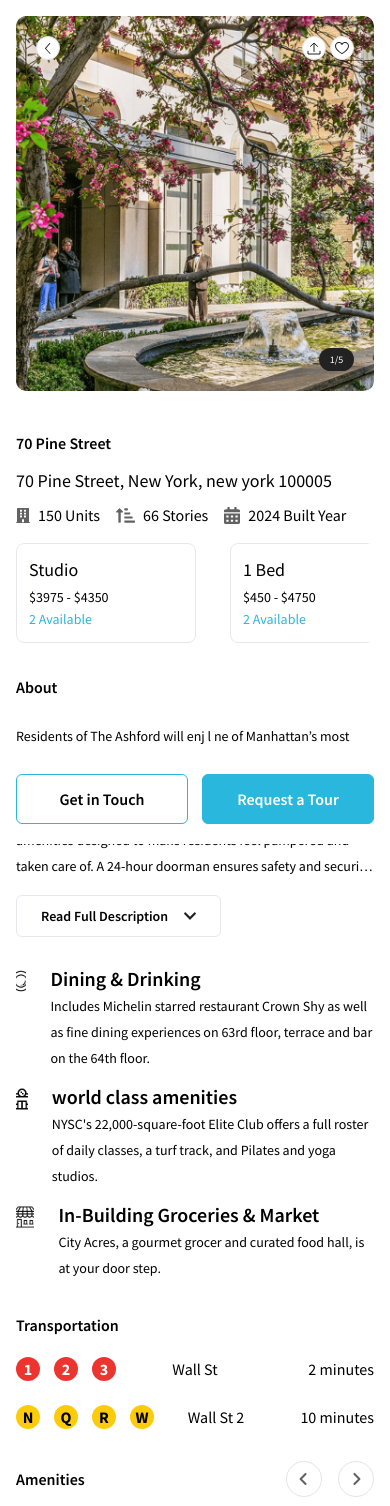
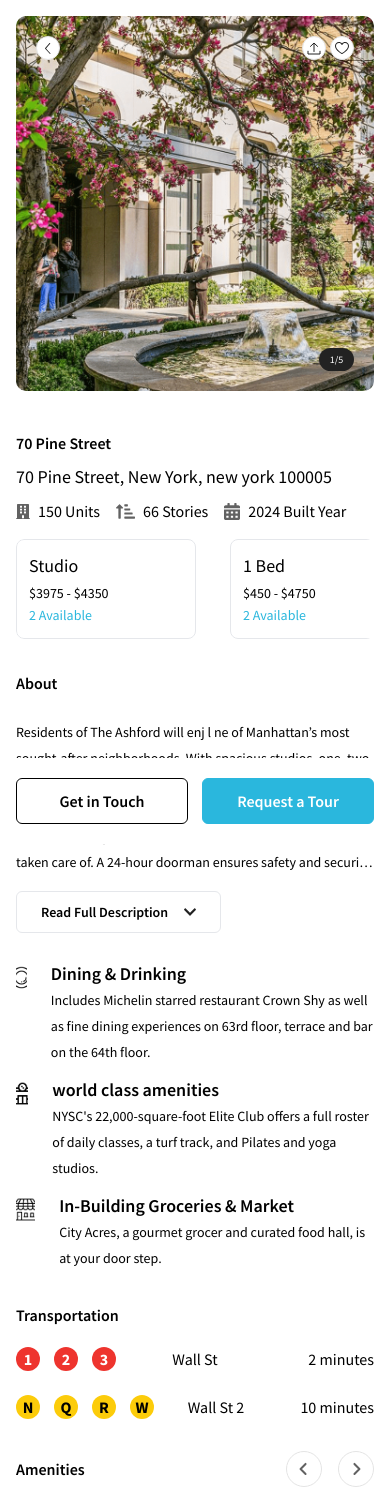
Before and after one commit to shariful10/jiibs, a Next.js app: page /building-details in a window 390 px wide. Shown: the top 1506 px of the page. Built offline with nearby package versions, Linux system fonts and the light colour scheme.

Commit message:
fixed issues

```diff
--- a/src/Components/Pages/building-details/Description/AboutSide/AboutDescription.jsx
+++ b/src/Components/Pages/building-details/Description/AboutSide/AboutDescription.jsx
@@ -11,7 +11,7 @@ export default function AboutDescription() {
       <h2 className="md:text-[26px] xxl:text-3xl font-semibold mb-6">About</h2>
 
       <p
-        className={`text-sm leading-[26px] md:text-base md:leading-7 font-normal transition duration-300 ${
+        className={`text-sm leading-[26px] xxl:text-base md:leading-7 font-normal transition duration-300 ${
           lineCallUp ? "line-clamp-6" : null
         }`}
       >
--- a/src/Components/Pages/building-details/Description/AboutSide/AboutSide.jsx
+++ b/src/Components/Pages/building-details/Description/AboutSide/AboutSide.jsx
@@ -90,18 +90,21 @@ function DiningClass({ icons = null, title = null, paragraph = null }) {
     <>
       <div className="flex gap-6 justify-start items-start">
         {icons ? (
-          <figure className="w-6 h-6">
+          <figure className="w-[25px] h-[25px]">
             <Image className="w-full h-full object-cover" src={icons} />
           </figure>
         ) : null}
 
         <div className="flex flex-col gap-1 justify-start items-start">
           {title ? (
-            <h4 className="text-xl font-semibold leading-none">{title}</h4>
+            <h4 className="text-lg font-semibold leading-none">{title}</h4>
           ) : null}
 
           {paragraph ? (
-            <p className="text-sm leading-[26px] font-normal"> {paragraph} </p>
+            <p className="text-sm xxl:text-base leading-[26px] font-normal">
+              {" "}
+              {paragraph}{" "}
+            </p>
           ) : null}
         </div>
       </div>
--- a/src/Components/Pages/building-details/Description/AboutSide/AvailableUnits.jsx
+++ b/src/Components/Pages/building-details/Description/AboutSide/AvailableUnits.jsx
@@ -135,7 +135,7 @@ export default function AvailableUnits() {
             <div className="py-6 border-t-2">
               {showData?.length > 3 ? (
                 <button
-                  className="border border-softGray py-2.5 px-6 rounded-md font-semibold text-[15px]"
+                  className="border border-softGray py-2.5 px-6 rounded-md font-semibold text-sm"
                   onClick={() => setLoadData(!loadData)}
                 >
                   {loadData ? "See Less " : "Load More"}
--- a/src/Components/Pages/building-details/Description/AboutSide/AvailableUnitsCart.jsx
+++ b/src/Components/Pages/building-details/Description/AboutSide/AvailableUnitsCart.jsx
@@ -28,7 +28,7 @@ export default function AvailableUnitsCart({ cart }) {
           </p>
         </div>
 
-        <figure className="w-full max-w-[140px] h-full max-h-[120px] border border-softGray rounded-lg overflow-hidden">
+        <figure className="w-full max-w-[140px] h-full max-h-[130px] border border-softGray rounded-lg overflow-hidden">
           <Image
             className="w-full h-full object-cover rounded-lg"
             src={cart?.ArchitectImage}
--- a/src/Components/Pages/building-details/Description/LocationDetails/LocationMap.jsx
+++ b/src/Components/Pages/building-details/Description/LocationDetails/LocationMap.jsx
@@ -18,7 +18,7 @@ export default function LocationMap() {
         <h1 className="md:text-[26px] xxl:text-3xl font-semibold">
           70 Pine Street
         </h1>
-        <p className="text-lg xxl:text-xl font-normal mt-3">
+        <p className="text-lg xxl:text-xl font-normal mt-2">
           70 Pine Street, New York, new york 100005
         </p>
         <div className="flex gap-4 items-center justify-start flex-wrap mt-2">
@@ -31,13 +31,16 @@ export default function LocationMap() {
       {/* buttons */}
       <div className="fixed bottom-0 inset-x-0 w-full md:static z-50">
         <div className="bg-white md:bg-transparent w-full">
-          <div className="py-5 px-4 md:px-0 md:py-8 md:block flex flex-row-reverse items-center gap-3.5 justify-between">
-            <ButtonPrimary onClick={handleTour}>
+          <div className="py-5 px-4 md:px-0 md:py-6 md:block flex flex-row-reverse items-center gap-3.5 justify-between">
+            <ButtonPrimary
+              onClick={handleTour}
+              className="hover:!bg-primary hover:!text-white !py-3"
+            >
               <span>Request a Tour</span>
             </ButtonPrimary>
             <ButtonBlack
               onClick={handleTouch}
-              className="md:mt-4"
+              className="md:mt-4 !py-3"
               styleReverse={true}
             >
               <span>Get in Touch</span>
--- a/src/Components/Regular/Breadcrumbs/Breadcrumbs.jsx
+++ b/src/Components/Regular/Breadcrumbs/Breadcrumbs.jsx
@@ -6,10 +6,10 @@ export default function Breadcrumbs({ paths = [] }) {
       {paths.length ? (
         <Link
           href={`${paths?.link}`}
-          className="flex gap-[14px] items-center flex-wrap"
+          className="flex gap-[8px] items-center flex-wrap"
         >
           {paths?.map((item, idx) => (
-            <div key={idx} className="flex gap-[14px] items-center min-w-max">
+            <div key={idx} className="flex gap-[8px] items-center min-w-max">
               <p
                 className="text-sm xxl:text-base font-normal capitalize min-w-max"
                 key={idx}
--- a/src/Components/Regular/Buttons/ButtonBlack.jsx
+++ b/src/Components/Regular/Buttons/ButtonBlack.jsx
@@ -12,7 +12,7 @@ export default function ButtonBlack({
             onClick={onClick}
             className={`py-[14px] px-6 rounded-md min-w-max w-full inline-block text-base font-semibold leading-5 transition duration-300 border-[1.5px] ${
               styleReverse
-                ? `text-black hover:text-white bg-white hover:bg-primary border-primary`
+                ? `text-black hover:text-white bg-white hover:bg-primary border-black hover:border-primary`
                 : `text-white hover:text-black bg-black hover:bg-white border-black`
             } ${className ? className : null}`}
           >
--- a/src/app/(root)/building-details/page.jsx
+++ b/src/app/(root)/building-details/page.jsx
@@ -11,8 +11,8 @@ export default function BuildingDetail() {
       {/* title and slider part */}
       <section className="py-4">
         {/* Header part */}
-        <div className="md:flex flex-col md:flex-row gap-4 justify-between items-center py-[18px] hidden">
-          <h1 className="md:text-[26px] xxl:text-3xl font-semibold">
+        <div className="md:flex flex-col md:flex-row gap-4 justify-between items-center py-[14px] hidden">
+          <h1 className="md:text-[24px] xxl:text-3xl font-semibold">
             70 Pine Street, New York, New york 10005
           </h1>
 
```
